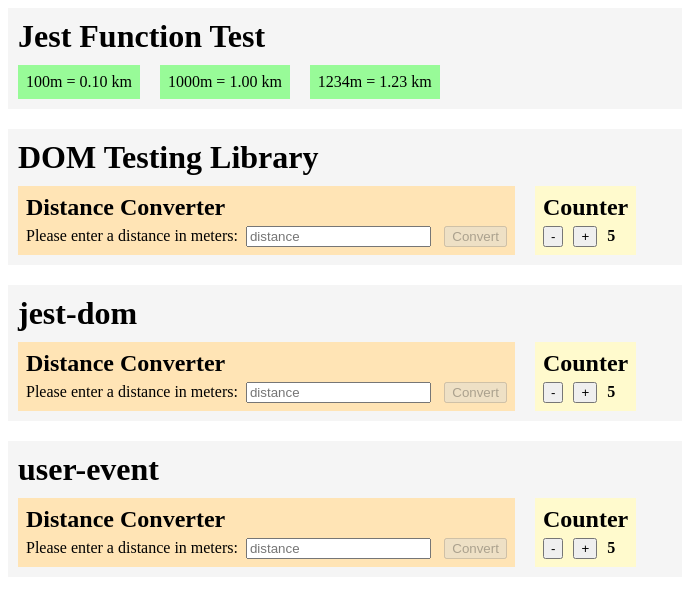
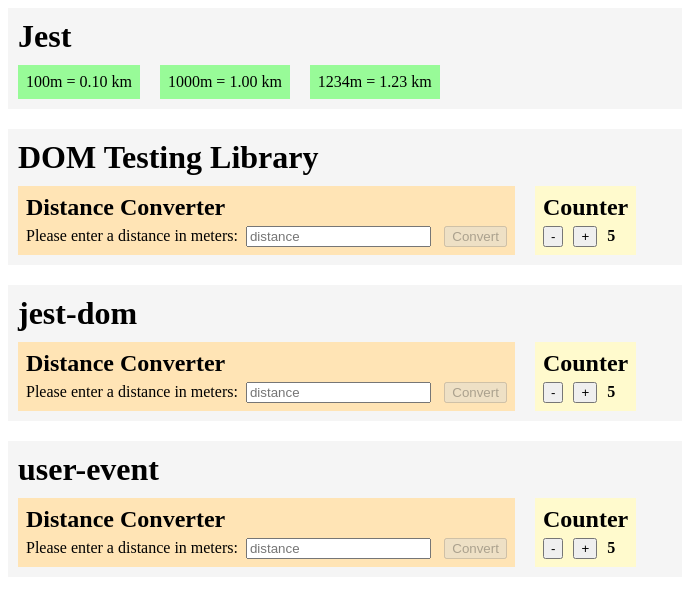
Before and after one commit to Toxe/react-testing, a React (Create React App) app: page / in a window 1280 px wide. Shown: the top 606 px of the page, without its empty margins (0-682 px from the left). Built offline with nearby package versions, Linux system fonts and the light colour scheme.

Commit message:
Rename component

```diff
--- a/src/App.js
+++ b/src/App.js
@@ -1,5 +1,5 @@
 import React from "react";
-import JestFunctionTest from "./Tests/JestFunctionTest/JestFunctionTest";
+import Jest from "./Tests/Jest/Jest";
 import DOMTestingLibrary from "./Tests/DOMTestingLibrary/DOMTestingLibrary";
 import JestDOM from "./Tests/JestDOM/JestDOM";
 import UserEvent from "./Tests/UserEvent/UserEvent";
@@ -7,7 +7,7 @@
 export default function App() {
     return (
         <div>
-            <JestFunctionTest />
+            <Jest />
             <DOMTestingLibrary />
             <JestDOM />
             <UserEvent />
--- a/src/Tests/JestFunctionTest/JestFunctionTest.js
+++ b/src/Tests/Jest/Jest.js
@@ -3,9 +3,9 @@
 import TestComponent from "../../Components/TestComponent";
 import { formatDistance } from "../../utils/formatDistance";
 
-export default function JestFunctionTest() {
+export default function Jest() {
     return (
-        <TestContainer title="Jest Function Test">
+        <TestContainer title="Jest">
             <TestComponent color="palegreen">100m = {formatDistance(100)}</TestComponent>
             <TestComponent color="palegreen">1000m = {formatDistance(1000)}</TestComponent>
             <TestComponent color="palegreen">1234m = {formatDistance(1234)}</TestComponent>
```
Also changed, not shown: 1 other file (tests, documents, lock files or other folders).
